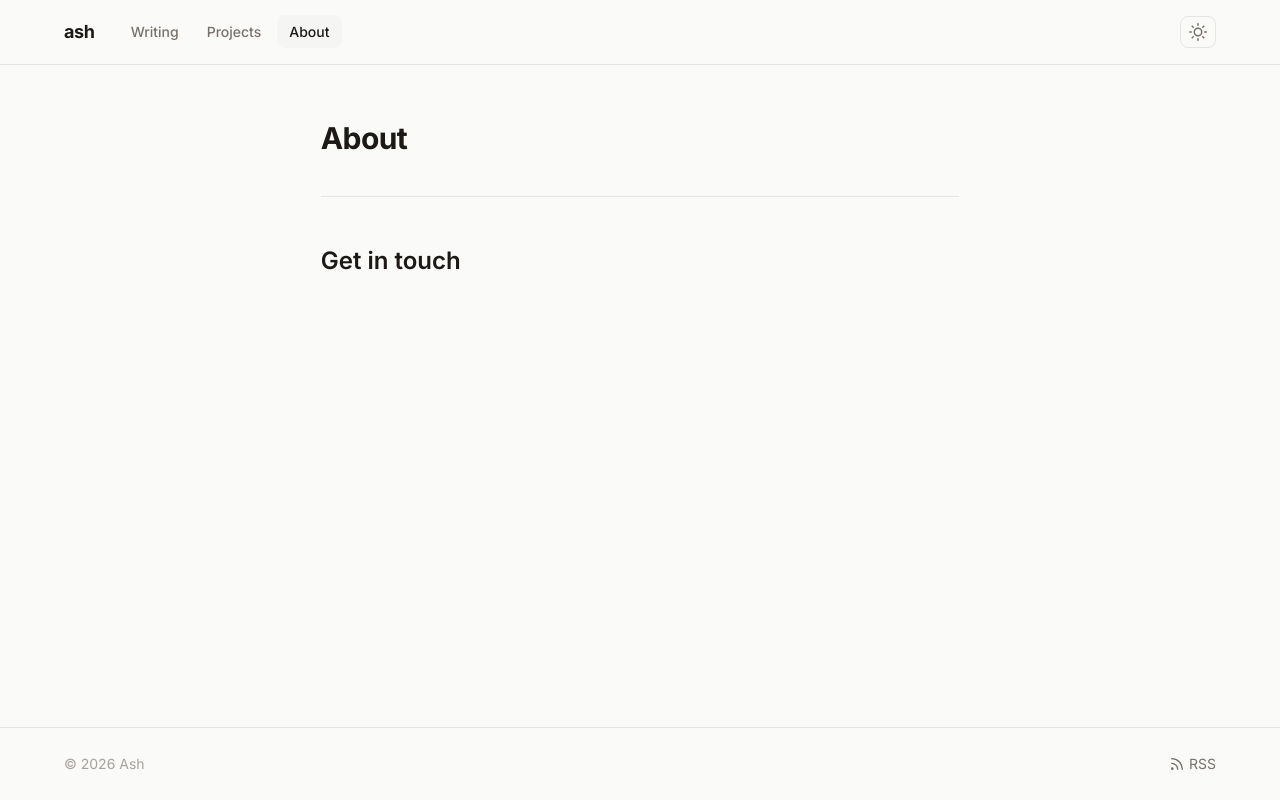
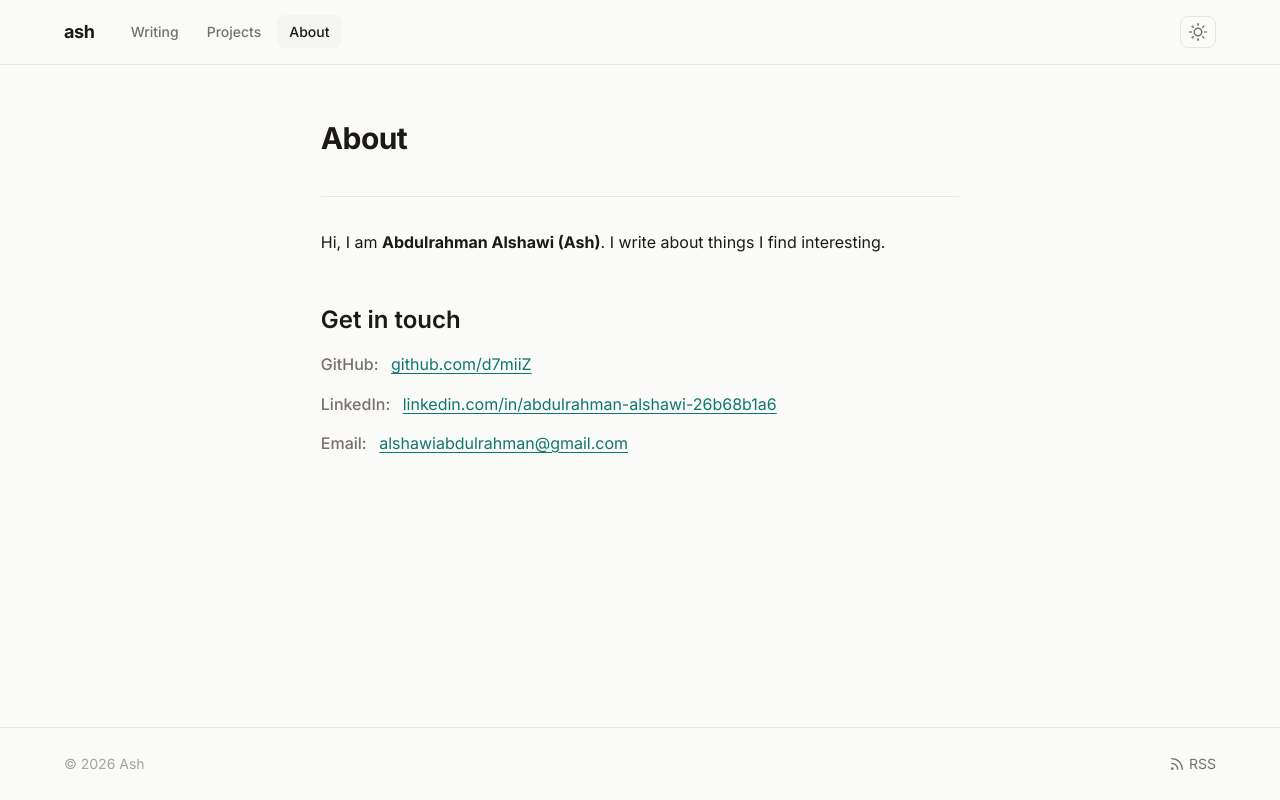
Before and after one commit to d7miiZ/personal_blog_site, an Astro site: page /personal_blog_site/about in a window 1280 px wide. Built offline with nearby package versions, Linux system fonts and the light colour scheme; Astro itself is replaced by a stand-in of ours.

Commit message:
chore: update about page

```diff
--- a/src/pages/about.astro
+++ b/src/pages/about.astro
@@ -4,7 +4,7 @@ import Base from '../layouts/Base.astro';
 
 <Base
   title="About"
-  description="About me."
+  description="About Abdulrahman Alshawi (Ash)."
 >
   <div class="prose-container">
     <header class="page-header">
@@ -12,7 +12,33 @@ import Base from '../layouts/Base.astro';
     </header>
 
     <div class="prose">
+      <p>
+        Hi, I am <strong>Abdulrahman Alshawi (Ash)</strong>. I write about things I find interesting.
+      </p>
+
       <h2>Get in touch</h2>
+      <ul class="contact-list">
+        <li>
+          <span class="label">GitHub:</span>
+          <a href="https://github.com/d7miiZ" target="_blank" rel="noopener noreferrer">
+            github.com/d7miiZ
+          </a>
+        </li>
+        <li>
+          <span class="label">LinkedIn:</span>
+          <a
+            href="https://www.linkedin.com/in/abdulrahman-alshawi-26b68b1a6"
+            target="_blank"
+            rel="noopener noreferrer"
+          >
+            linkedin.com/in/abdulrahman-alshawi-26b68b1a6
+          </a>
+        </li>
+        <li>
+          <span class="label">Email:</span>
+          <a href="mailto:alshawiabdulrahman@gmail.com">alshawiabdulrahman@gmail.com</a>
+        </li>
+      </ul>
     </div>
   </div>
 </Base>
@@ -29,4 +55,20 @@ import Base from '../layouts/Base.astro';
     font-weight: 700;
     letter-spacing: -0.02em;
   }
+
+  .contact-list {
+    list-style: none;
+    padding-left: 0;
+    margin-top: var(--space-4);
+  }
+
+  .contact-list li {
+    margin-bottom: var(--space-3);
+  }
+
+  .label {
+    color: var(--color-text-muted);
+    margin-right: var(--space-2);
+    font-weight: 500;
+  }
 </style>
```
